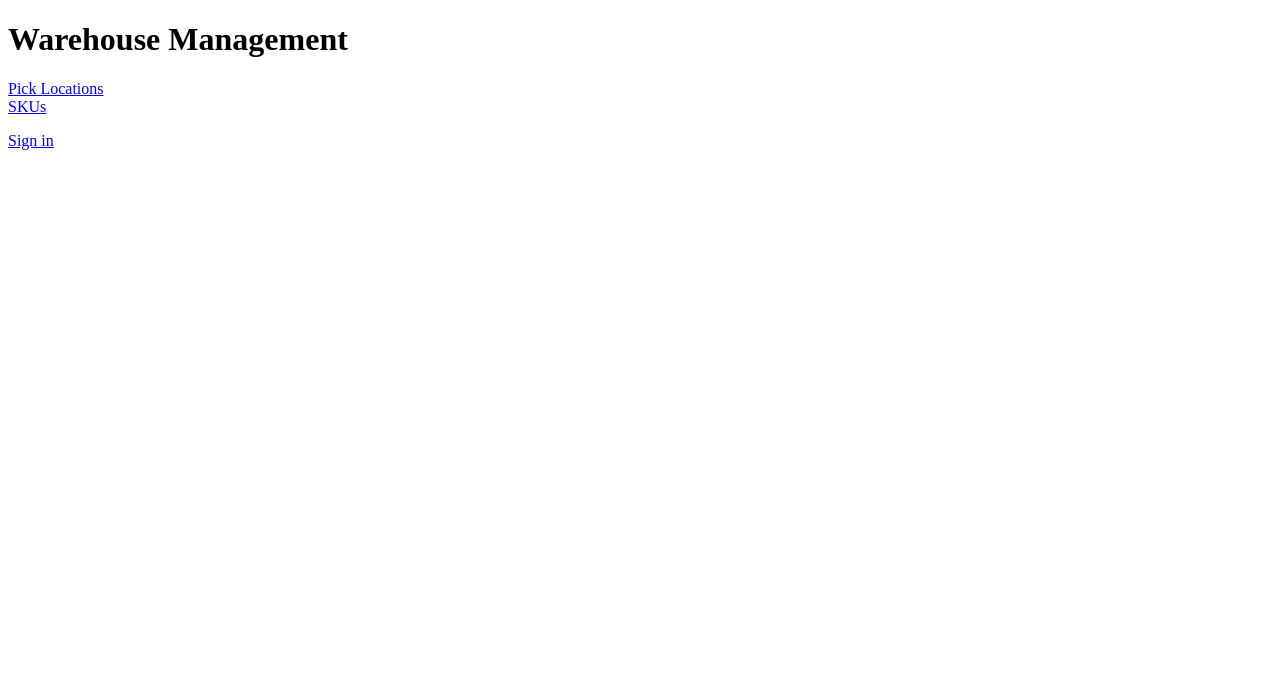
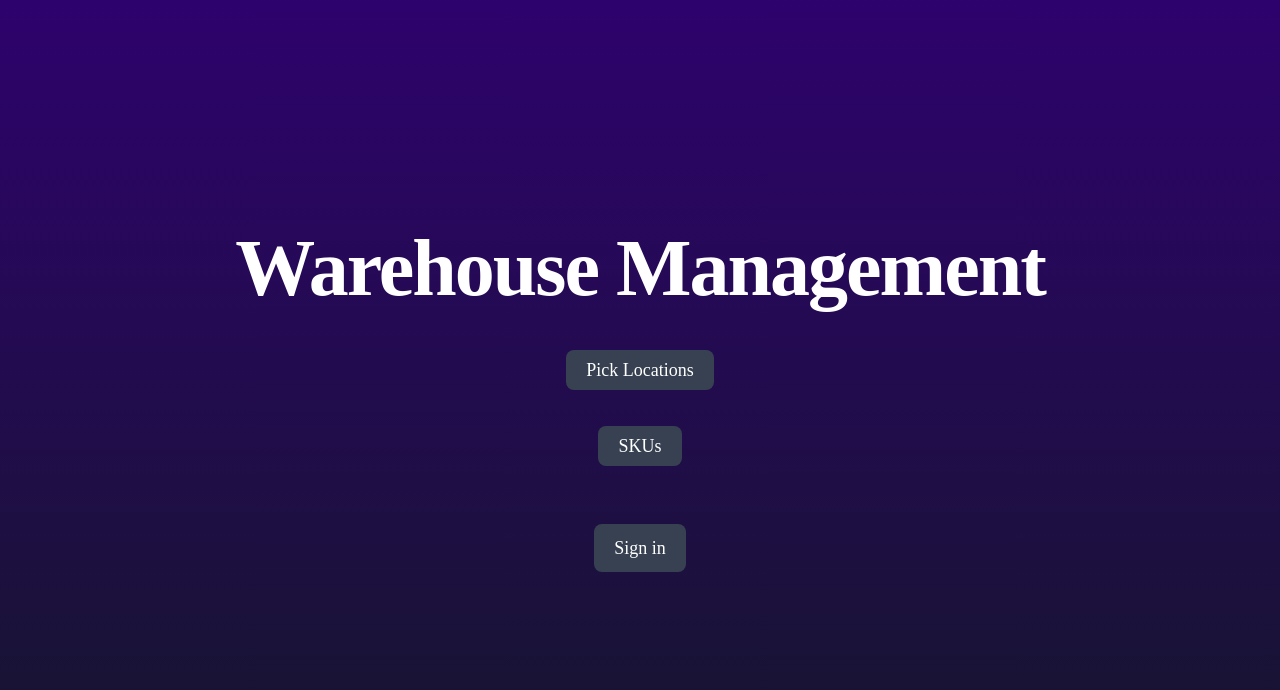
Before and after one commit to tracymedcalf/warehouse-manager, a Next.js app: page / in a window 1280 px wide. Shown: the top 690 px of the page. Built offline with nearby package versions, Linux system fonts and the light colour scheme; no server answers.

Commit message:
tailwind on landing page

```diff
--- a/src/app/page.tsx
+++ b/src/app/page.tsx
@@ -1,4 +1,5 @@
 import Link from "next/link";
+import "~/styles/globals.css";
 
 import { getServerAuthSession } from "~/server/auth";
 
@@ -12,10 +13,20 @@ export default async function Home() {
           Warehouse Management
         </h1>
         <div>
-          <Link href="/picklocation">Pick Locations</Link>
+          <Link
+            href="/picklocation"
+            className="text-white bg-gray-700 hover:bg-gray-800 focus:ring-4 focus:ring-gray-300 font-large rounded-lg text-lg px-5 py-2.5 dark:bg-gray-600 dark:hover:bg-gray-700 focus:outline-none dark:focus:ring-gray-800"
+          >
+            Pick Locations
+          </Link>
         </div>
         <div>
-          <Link href="/sku">SKUs</Link>
+          <Link
+            className="text-white bg-gray-700 hover:bg-gray-800 focus:ring-4 focus:ring-gray-300 font-medium rounded-lg text-lg px-5 py-2.5 dark:bg-gray-600 dark:hover:bg-gray-700 focus:outline-none dark:focus:ring-gray-800"
+            href="/sku"
+          >
+            SKUs
+          </Link>
         </div>
         <div className="flex flex-col items-center gap-2">
           <div className="flex flex-col items-center justify-center gap-4">
@@ -24,7 +35,7 @@ export default async function Home() {
             </p>
             <Link
               href={session ? "/api/auth/signout" : "/api/auth/signin"}
-              className="rounded-full bg-white/10 px-10 py-3 font-semibold no-underline transition hover:bg-white/20"
+              className="text-white bg-gray-700 hover:bg-gray-800 focus:ring-4 focus:ring-gray-300 font-medium rounded-lg text-lg px-5 py-2.5 dark:bg-gray-600 dark:hover:bg-gray-700 focus:outline-none dark:focus:ring-gray-800"
             >
               {session ? "Sign out" : "Sign in"}
             </Link>
--- a/src/styles/globals.css
+++ b/src/styles/globals.css
@@ -1,6 +1,10 @@
 @tailwind base;
 @tailwind components;
 @tailwind utilities;
+
+body {
+    @apply bg-black text-slate-100;
+}
 
 .styled-table {
     border-collapse: collapse;
```
